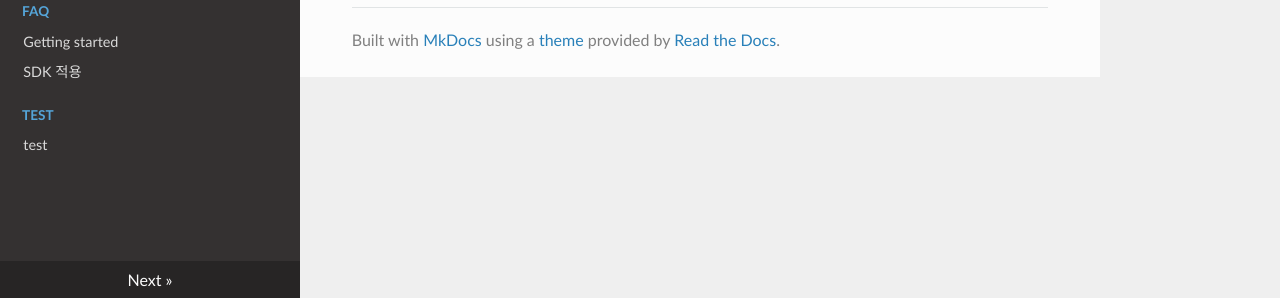
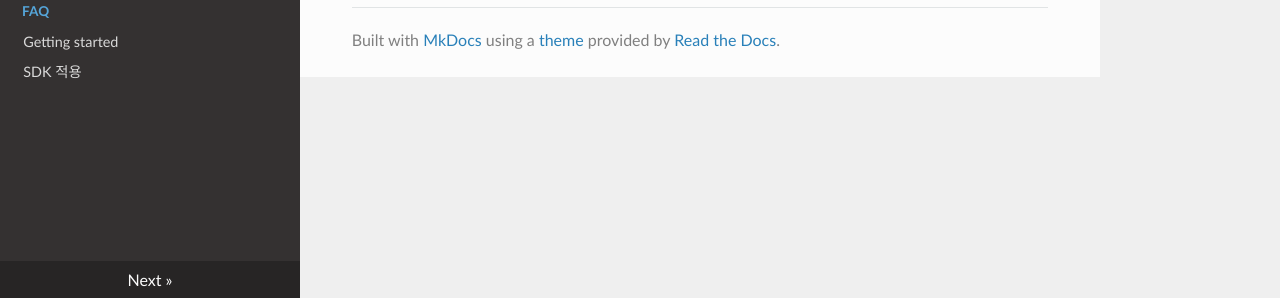
Before and after one commit to ToastAnalytics/ToastAnalytics, an MkDocs documentation site: the page built from docs/index.md, in a window 1280 px wide. Shown: the part 599-897 px from the top of the page. Built offline with MkDocs 1.6.1, drawn with Linux system fonts in a browser that asks for light colours; nearby versions of some CDN libraries; old or Windows-style settings are respelled for this version of MkDocs.

Commit message:
Update mkdocs.yml

```diff
--- a/mkdocs.yml
+++ b/mkdocs.yml
@@ -24,4 +24,3 @@ pages:
 
 - ['FAQ/Getting started.md', 'FAQ', 'Getting started']
 - ['FAQ/SDK.md', 'FAQ', 'SDK 적용']
-- ['Developer/11. UserGuide.md', 'test', 'test']
```
